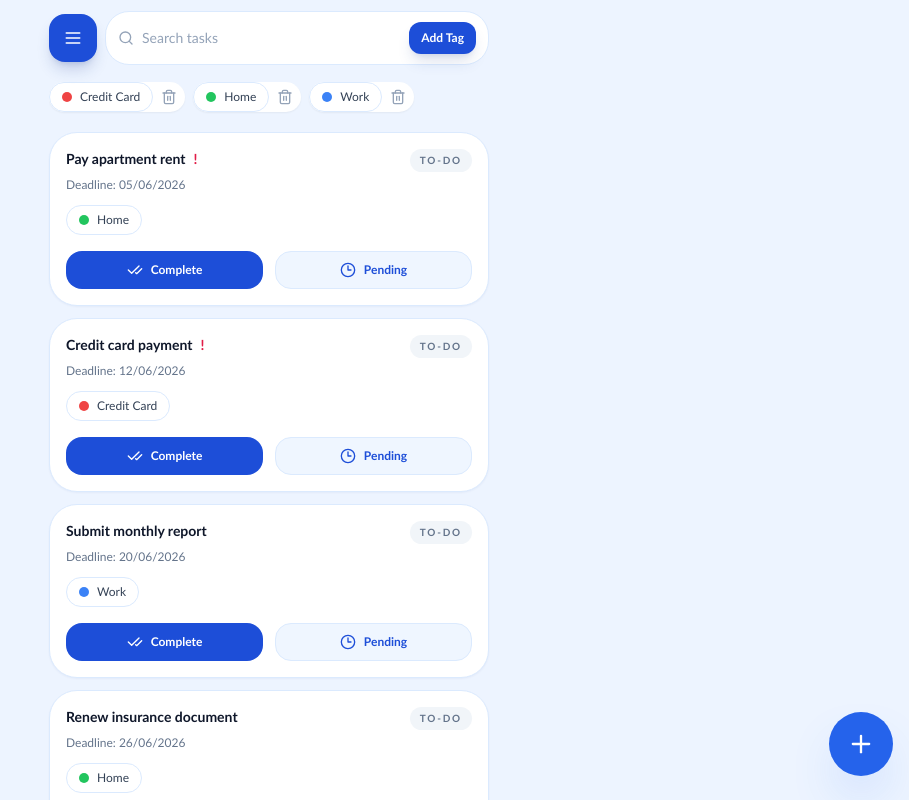
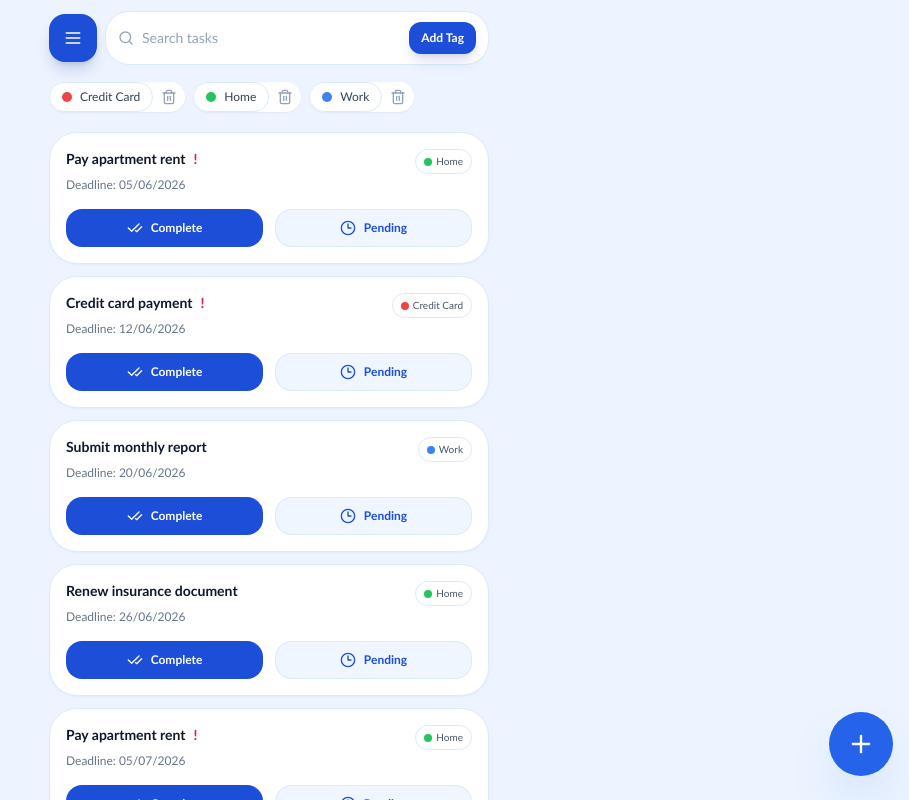
Before and after one commit to h13214489-sketch/taskmng, a React (Vite) app: page /tags in a window 1280 px wide. Shown: the top 800 px of the page, without its empty margins (371-1280 px from the left). Built offline with nearby package versions, Linux system fonts and the light colour scheme.

Commit message:
feat: Revise Tadknmg UI
Co-authored-by: traeagent <traeagent@users.noreply.github.com>

```diff
--- a/src/components/task-card.tsx
+++ b/src/components/task-card.tsx
@@ -1,7 +1,6 @@
 import { Camera, CheckCheck, Clock3 } from "lucide-react";
 import { useTranslation } from "react-i18next";
 
-import { TagChip } from "@/components/tag-chip";
 import { cn } from "@/lib/utils";
 import type { ResolvedTask, Tag } from "@/types/models";
 import { toDisplayDate } from "@/utils/date";
@@ -13,10 +12,9 @@ interface TaskCardProps {
   onPending: () => void;
   onSetTodo: () => void;
   onOpenDetail: () => void;
-  tagsBelowActions?: boolean;
 }
 
-export function TaskCard({ task, tags, onComplete, onPending, onSetTodo, onOpenDetail, tagsBelowActions = false }: TaskCardProps) {
+export function TaskCard({ task, tags, onComplete, onPending, onSetTodo, onOpenDetail }: TaskCardProps) {
   const { t } = useTranslation();
   const taskTags = tags.filter((tag) => task.tagIds.includes(tag.id));
 
@@ -32,7 +30,7 @@ export function TaskCard({ task, tags, onComplete, onPending, onSetTodo, onOpenD
       }}
       className={cn(
         "cursor-pointer rounded-[28px] border border-blue-100 bg-white p-4 shadow-sm shadow-blue-900/5",
-        task.status === "pending" && "border-emerald-200 bg-emerald-50/80 shadow-emerald-900/5",
+        task.status === "pending" && "border-slate-200 bg-slate-100/90 shadow-slate-900/5",
         task.status === "complete" && "border-slate-200 bg-slate-50/80",
       )}
     >
@@ -47,30 +45,6 @@ export function TaskCard({ task, tags, onComplete, onPending, onSetTodo, onOpenD
             {t("deadline")}: {toDisplayDate(task.date)}
           </p>
         </div>
-        <div className={cn("flex items-center gap-2", tagsBelowActions && "flex-col items-end gap-1.5")}>
-          {task.status === "pending" ? (
-            <button
-              type="button"
-              onClick={(event) => {
-                event.stopPropagation();
-                onSetTodo();
-              }}
-              className="rounded-full bg-emerald-100 px-2.5 py-1 text-[10px] font-semibold uppercase tracking-[0.18em] text-emerald-700"
-            >
-              {t("pending")}
-            </button>
-          ) : (
-            <div
-              className={cn(
-                "rounded-full px-2.5 py-1 text-[10px] font-semibold uppercase tracking-[0.18em]",
-                task.status === "complete" ? "bg-slate-200 text-slate-600" : "bg-slate-100 text-slate-500",
-              )}
-            >
-              {task.status === "complete" ? t("complete") : t("todo")}
-            </div>
-          )}
-
-          {tagsBelowActions ? (
         <div className="flex max-w-[9rem] flex-wrap justify-end gap-1.5">
           {taskTags.map((tag) => (
             <div
@@ -82,17 +56,7 @@ export function TaskCard({ task, tags, onComplete, onPending, onSetTodo, onOpenD
             </div>
           ))}
         </div>
-          ) : null}
       </div>
-      </div>
-
-      {!tagsBelowActions ? (
-        <div className="mt-3 flex flex-wrap gap-2">
-          {taskTags.map((tag) => (
-            <TagChip key={tag.id} label={tag.name} color={tag.color} />
-          ))}
-        </div>
-      ) : null}
 
       {task.status === "complete" ? (
         <div className="mt-4">
--- a/src/pages/list-page.tsx
+++ b/src/pages/list-page.tsx
@@ -46,7 +46,6 @@ function Section({ tasks, visibleCount, onLoadMore }: SectionProps) {
           key={`${task.seriesId}-${task.date}`}
           task={task}
           tags={tags}
-          tagsBelowActions={true}
           onComplete={() => openCompleteSheet(task)}
           onPending={() => void setTaskStatus(task, "pending")}
           onSetTodo={() => void setTaskStatus(task, "todo")}
```
Lines whose indentation alone changed are shown as unchanged.
